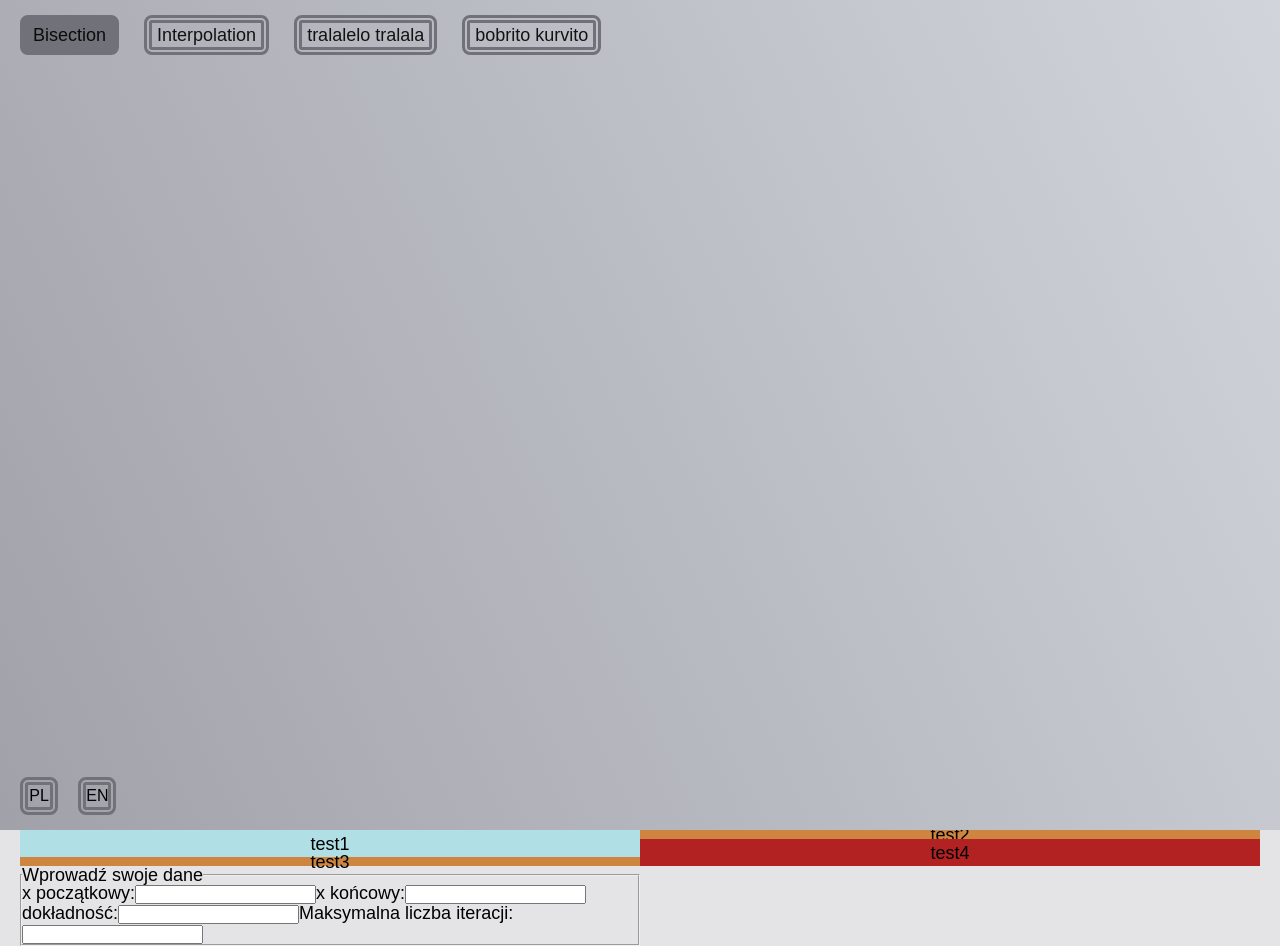
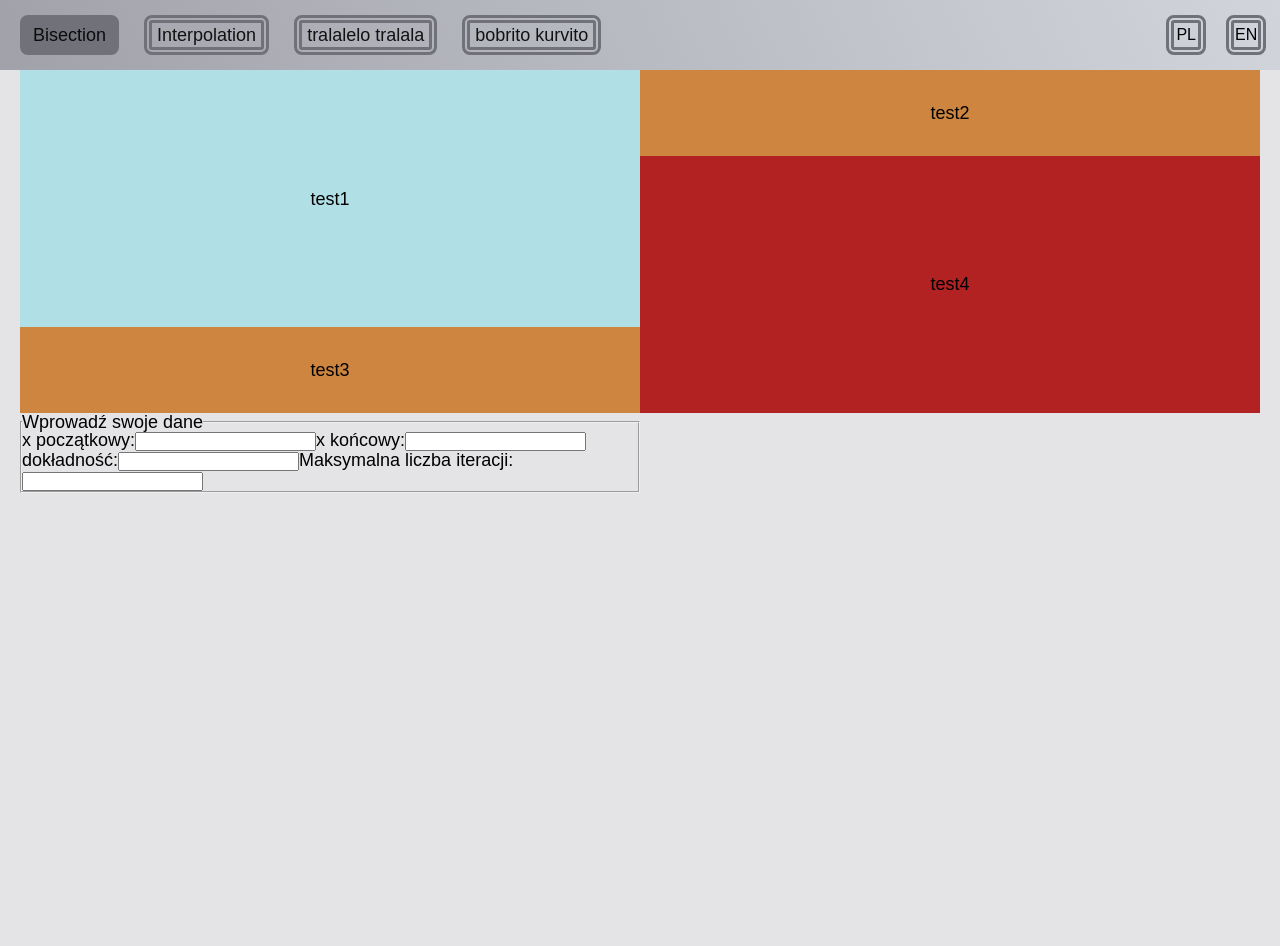
Before and after one commit to Roverp1/numerical_methods.ts, a React (Vite) app: page / in a window 1280 px wide. After the commit the page ends 800 px from the top, so only its background shows below. Built offline with nearby package versions, Linux system fonts and the light colour scheme.

Commit message:
fix(Header): styles with container

```diff
--- a/src/widgets/Header/Header.scss
+++ b/src/widgets/Header/Header.scss
@@ -13,6 +13,9 @@
     width: 100%;
     display: flex;
     justify-content: space-between;
+
+    padding: 0 2rem;
+    margin: 0 auto;
   }
 
   &__nav {
--- a/src/widgets/Header/Header.tsx
+++ b/src/widgets/Header/Header.tsx
@@ -36,7 +36,7 @@ const Header = () => {
   };
   return (
     <header className="header">
-      <div className="header__wrapper container">
+      <div className="header__wrapper">
         <nav className="header__nav">
           <ul className="list">
             {navItems.map((item, index) => (
```
